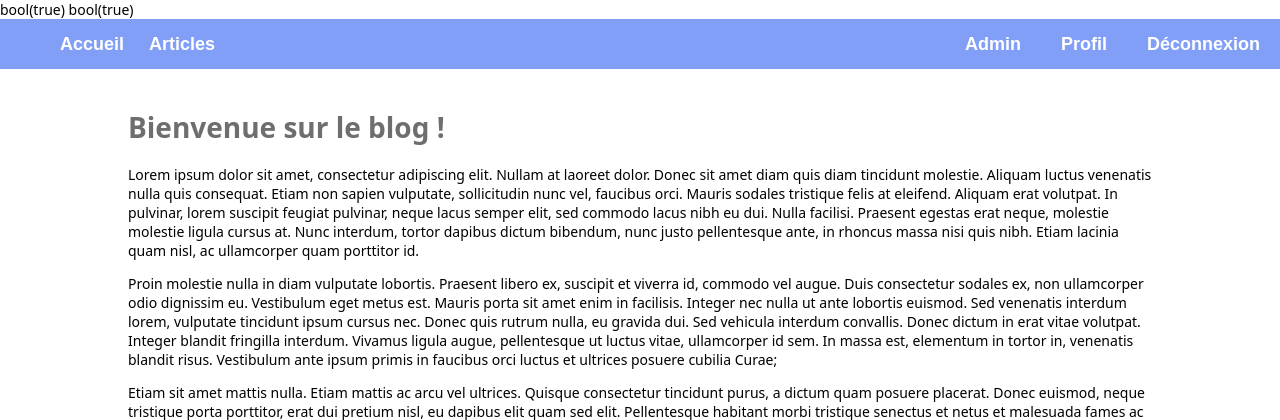
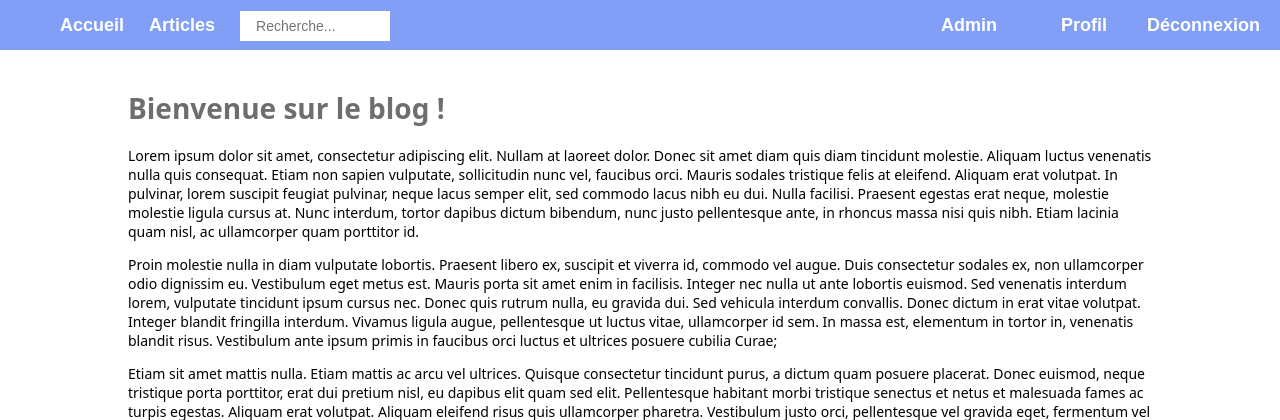
Before and after one commit to Duxblah/Myblog, a PHP site: page / in a window 1280 px wide. Shown: the top 420 px of the page. Run offline with PHP 8.4, Linux system fonts and the light colour scheme; the visitor is signed in with stand-in values (Sample User, id 1); some libraries are stand-ins or nearby versions; some web fonts are replaced.

Commit message:
add search articles

```diff
--- /dev/null
+++ b/controller/search_articles.php
@@ -0,0 +1,5 @@
+<?php
+require_once('model/article.php');
+
+$articles = selectArticleBySearchTitle($_POST['search']);
+$template = 'list_articles';
--- a/index.php
+++ b/index.php
@@ -18,8 +18,6 @@ if (! $p) {
 $template = $p;
 $title = $p;
 
-var_dump(isset($_SESSION['user']));
-var_dump(isset($_SESSION['role']));
 // Controller
 if ($p !== 'home') {
 	if (file_exists('controller/' . $p . '.php')) {
--- a/layout/default.php
+++ b/layout/default.php
@@ -12,7 +12,12 @@
 		<ul id="nav_blog">
 			<li><a href="?p=home.php">Accueil</a></li>
 			<li><a href="?p=list_articles">Articles</a></li>
-
+			<li>
+				<form action="?p=search_articles" method="POST" id="form_articles">
+				<input id="input_search" name="search" type="text" placeholder="Recherche...">
+				<button id="input_btn_search" type="submit"><i class="fa fa-search" aria-hidden="true"></i></button>
+				</form>
+			</li>
 			<?php if (! isset($_SESSION['user']) || empty($_SESSION['user'])) { ?>
 				<li>
 					<a href="?p=signup">S'enregistrer</a>
@@ -25,7 +30,7 @@
 					<li><a href="?p=new_article">Nouveau</a></li>
 				<?php } ?>
 				<li id="nav_deco" ><a href="?p=logout">Déconnexion</a></li>
-				<li id="nav_profil"><a href="<?php echo "?p=single_user&id=".$_SESSION['user']; ?>">Profil</a></li>
+				<li id="nav_profil"><a href="<?php echo "?p=single_user&id=".$_SESSION['user']; ?>"><i class="fa fa-user-circle-o" aria-hidden="true"></i>Profil</a></li>
 				<?php if ($_SESSION['user']) { ?>
 					<li><a href="?p=admin">Admin</a></li>
 				<?php } ?>
@@ -35,6 +40,7 @@
 	<?php if (isset($_POST['err_password'])) { echo '<span class="error msg_login_error">' . $_POST['err_password'] . '</span>'; } ?>
 	<?php if (isset($_POST['err_login'])) { echo '<span class="error msg_login_error">' . $_POST['err_login'] . '</span>'; } ?>
 	<?php if (isset($_POST['err_pseudo'])) { echo '<span class="error msg_login_error">' . $_POST['err_pseudo'] . '</span>'; } ?>
+	<?php if (isset($_POST['err_search'])) { echo '<span class="error msg_login_error">' . $_POST['err_search'] . '</span>'; } ?>
 	<div id="container">
 		<?php include('views/' . $template.'.php'); ?>
 	</div>
--- a/model/article.php
+++ b/model/article.php
@@ -13,7 +13,11 @@ function selectArticleIdByComment ($id) {
 	return select('article', ['article.id'], 'JOIN comment ON comment.id = article.id_user WHERE article.id = ' . $id)[0];
 }
 function selectArticleByTitle ($title) {
-	return select('article', [], 'WHERE title = "' . $pseudo . '"')[0];
+	return select('article', [], 'WHERE title = "' . $title . '"')[0];
+}
+
+function selectArticleBySearchTitle ($search) {
+	return select('article', ['article.*, user.pseudo as user, count(comment.id) as nbr'], 'JOIN user ON user.id = article.id_user LEFT JOIN comment ON article.id = comment.id_article WHERE title LIKE "%' . $search . '%" GROUP BY article.id ORDER BY article.created DESC ');
 }
 
 function selectArticleByCreationDate ($date) {
--- a/styles/style.css
+++ b/styles/style.css
@@ -307,13 +307,16 @@ td, th {
 	margin: 0px -5px;
 }
 
-#input_login,#input_password{
+#input_login,#input_password, #input_search{
 	width:100px;
 	height: 30px;
     background-color: #ffffff;
     border: none;
     padding: 0px 16px;
     font-size: 14px;
+}
+#input_search{
+	width: 150px;
 }
 #input_login{
 	width:100px;
@@ -340,3 +343,16 @@ td, th {
 .input_signup{
 	width:50%;
 }
+
+#form_articles{
+	display: inline;
+}
+
+#input_btn_search{
+	border: none;
+    color: white;
+    padding: 10px 0px;
+    text-decoration: none;
+    font-size: 21px;
+    background-color: #819FF7;
+}
```
